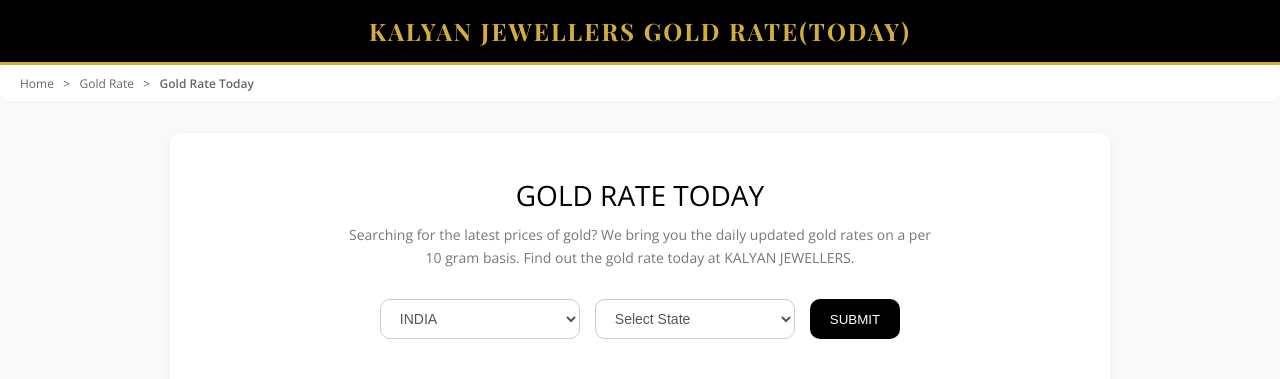
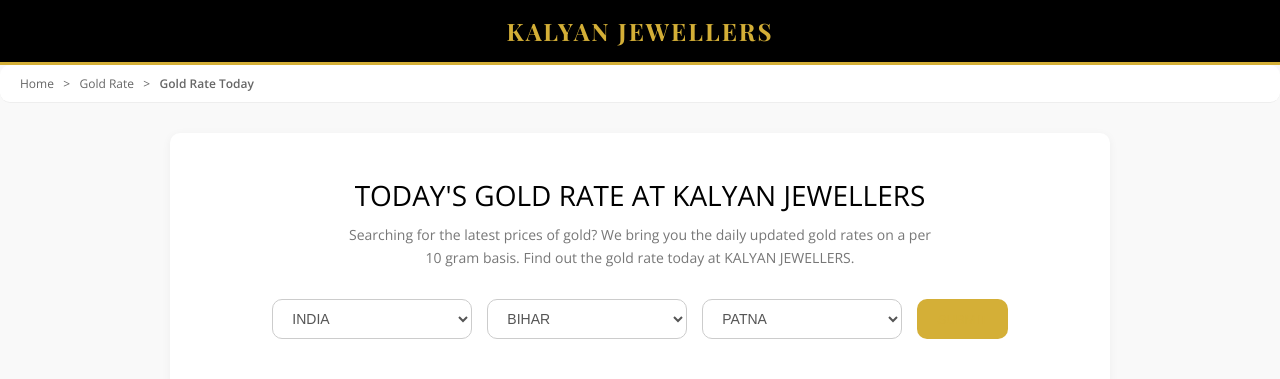
Before and after one commit to yashkrx/gold-rate-app, a Flask app: template templates/index.html in a window 1280 px wide. Shown: the top 379 px of the page. Run offline with Flask 3, Linux system fonts and the light colour scheme; the template is opened without the code that fills it, so the values that code supplies are empty.

Commit message:
Fix HTML structure and update gold rate display

```diff
--- a/templates/index.html
+++ b/templates/index.html
@@ -143,7 +143,7 @@
 <body>
 
     <div class="header">
-        <h1>KALYAN JEWELLERS GOLD RATE(TODAY) </h1>
+        <h1>KALYAN JEWELLERS </h1>
     </div>
 
     <div class="breadcrumb">
@@ -157,7 +157,7 @@
         {% endif %}
 
         <div class="page-title">
-            <h2>Gold Rate Today</h2>
+            <h2>Today's Gold Rate at KALYAN JEWELLERS</h2>
             <p>Searching for the latest prices of gold? We bring you the daily updated gold rates on a per 10 gram basis. Find out the gold rate today at KALYAN JEWELLERS.</p>
         </div>
 
@@ -166,13 +166,20 @@
                 <option>INDIA</option>
             </select>
             <select class="select-box">
-                <option>Select State</option>
-                <option>Delhi</option>
-                <option>Mumbai</option>
-                <option>Kerala</option>
-                <option>Bihar</option>
+                <option>BIHAR</option>
+
             </select>
-            <button style="background-color: #000; color: #fff; border: none; padding: 10px 20px; cursor: pointer; border-radius: 10px;">SUBMIT</button>
+            <select class="select-box">
+                <option>PATNA</option>
+                <option>GAYA</option>
+                <option>BHAGALPUR</option>
+                <option>HATWA</option>
+                <option>PURNEA</option>
+                <option>BANKA</option>
+                <option>ARRAH</option>
+
+            </select>
+            <button style="background-color: #d4af37; color:#d4af37 ; border: none; padding: 10px 20px; cursor: pointer; border-radius: 10px;">SUBMIT</button>
         </div>
 
         <h3 style="text-align: center; font-size: 16px; margin-top: 30px; color: #d4af37;">
```
